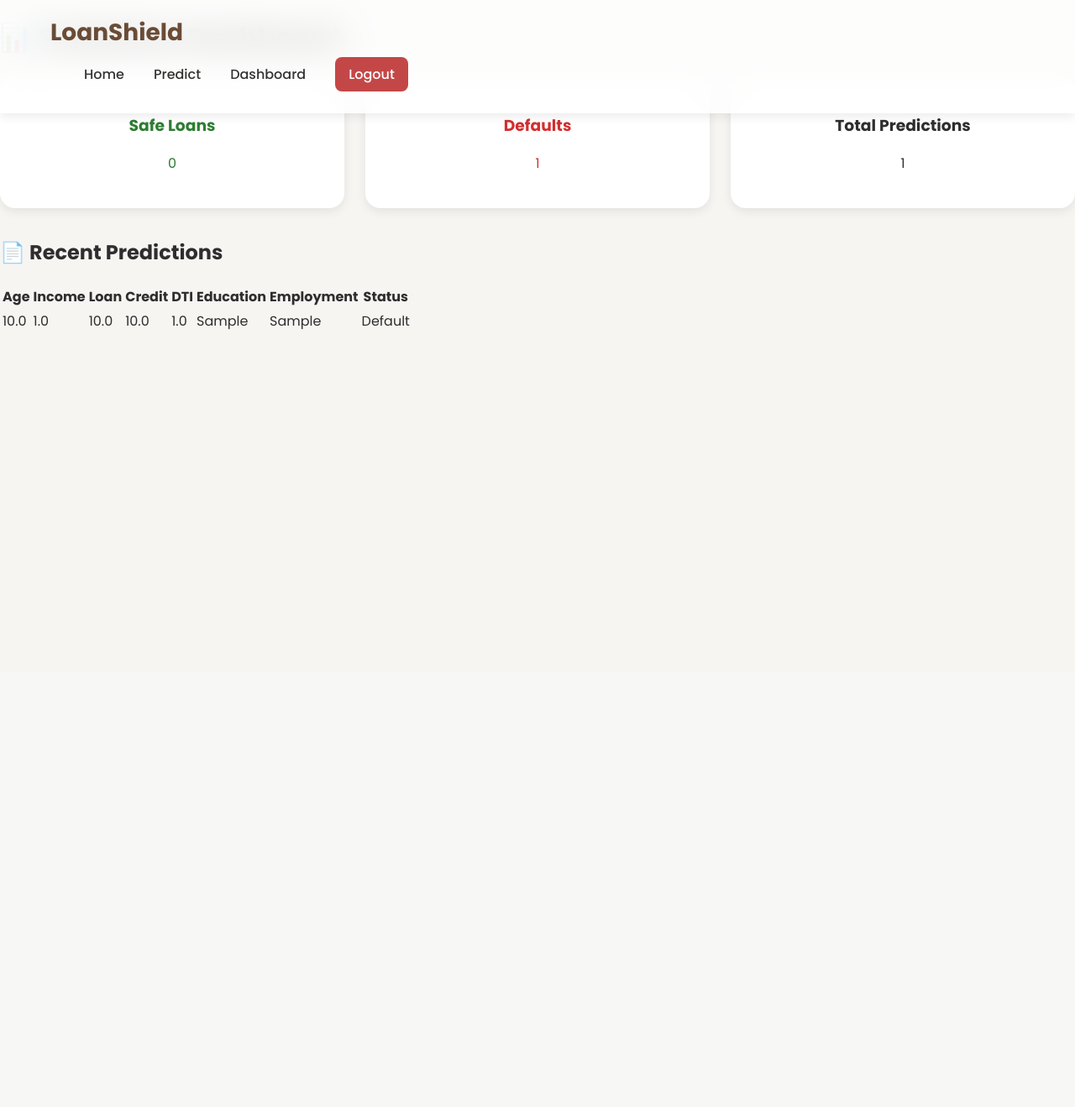
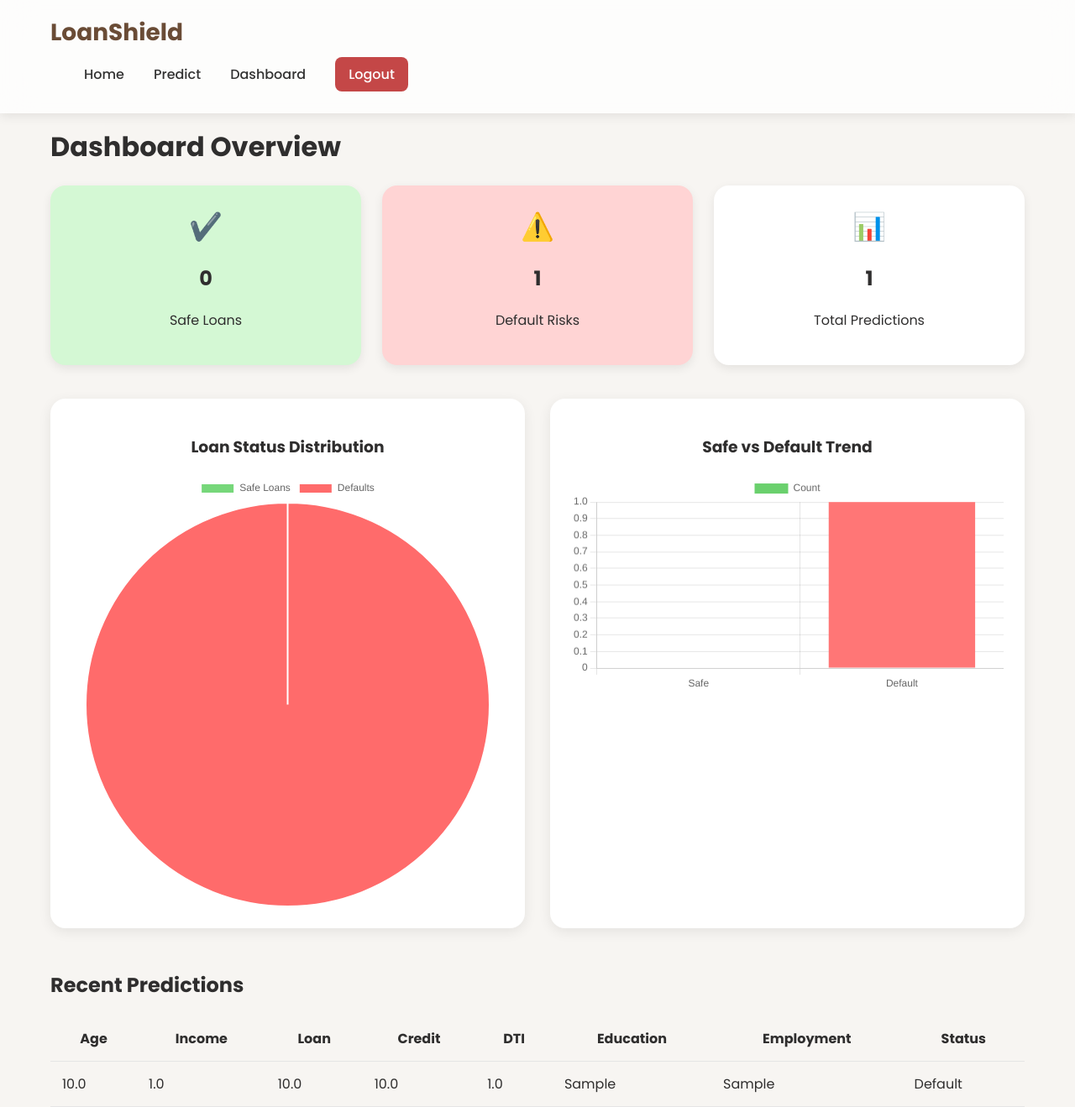
Before and after one commit to vishwasp1005/Loan_def, a Flask app: page /dashboard in a window 1280 px wide. Shown: the whole page at 84% size. Before the commit the page ends 393 px from the top, so only its background shows below. Run offline with Flask 3, Linux system fonts and the light colour scheme; the visitor is signed in with stand-in values (Sample User, id 1); tables that the repository leaves empty hold one stand-in row (values such as "Sample post"); parts of the project's set-up code (start-up, migrations or seed data) failed here and were passed over.

Commit message:
Update dashboard.html

```diff
--- a/templates/dashboard.html
+++ b/templates/dashboard.html
@@ -2,45 +2,89 @@
 <html lang="en">
 <head>
     <meta charset="UTF-8">
-    <meta name="viewport" content="width=device-width, initial-scale=1.0">
-    <title>LoanShield – Dashboard</title>
+    <title>LoanShield - Dashboard</title>
+    <link rel="stylesheet" href="{{ url_for('static', filename='css/style.css') }}">
 
-    <link rel="stylesheet" href="{{ url_for('static', filename='css/style.css') }}">
+    <!-- CHART.JS -->
+    <script src="https://cdn.jsdelivr.net/npm/chart.js"></script>
+
+    <style>
+        .chart-container {
+            display: flex;
+            gap: 30px;
+            margin-top: 40px;
+            flex-wrap: wrap;
+        }
+
+        .chart-box {
+            background: white;
+            flex: 1;
+            min-width: 350px;
+            padding: 25px;
+            border-radius: 18px;
+            box-shadow: 0 4px 15px rgba(0,0,0,0.08);
+            animation: fadeIn 0.9s;
+        }
+
+        .icon {
+            font-size: 32px;
+            margin-bottom: 10px;
+        }
+    </style>
 </head>
 
-<body>
+<body class="fade-in">
 
     {% include 'navbar.html' %}
 
+    <div class="page-container">
 
-    <div class="main">
+        <h1 class="page-title">Dashboard Overview</h1>
 
-        <h1 class="page-title">📊 Prediction Dashboard</h1>
-
+        <!-- TOP CARDS -->
         <div class="stats-container">
 
-            <div class="stat-card safe">
-                <h3>Safe Loans</h3>
-                <p>{{ safe }}</p>
+            <div class="stat-card green fade-in">
+                <div class="icon">✔️</div>
+                <h2>{{ safe }}</h2>
+                <p>Safe Loans</p>
             </div>
 
-            <div class="stat-card danger">
-                <h3>Defaults</h3>
-                <p>{{ danger }}</p>
+            <div class="stat-card red fade-in">
+                <div class="icon">⚠️</div>
+                <h2>{{ danger }}</h2>
+                <p>Default Risks</p>
             </div>
 
-            <div class="stat-card total">
-                <h3>Total Predictions</h3>
-                <p>{{ total }}</p>
+            <div class="stat-card fade-in">
+                <div class="icon">📊</div>
+                <h2>{{ total }}</h2>
+                <p>Total Predictions</p>
             </div>
 
         </div>
 
-        <h2 class="section-title">📄 Recent Predictions</h2>
 
-        <div class="table-wrapper">
-            <table class="styled-table">
-                <thead>
+        <!-- CHARTS -->
+        <div class="chart-container">
+
+            <div class="chart-box">
+                <h3 style="text-align:center;">Loan Status Distribution</h3>
+                <canvas id="pieChart"></canvas>
+            </div>
+
+            <div class="chart-box">
+                <h3 style="text-align:center;">Safe vs Default Trend</h3>
+                <canvas id="barChart"></canvas>
+            </div>
+
+        </div>
+
+
+        <!-- TABLE -->
+        <h2 style="margin-top: 50px;">Recent Predictions</h2>
+
+        <table class="history-table">
             <tr>
                 <th>Age</th>
                 <th>Income</th>
@@ -51,11 +95,9 @@
                 <th>Employment</th>
                 <th>Status</th>
             </tr>
-                </thead>
 
-                <tbody>
             {% for row in history %}
-                    <tr>
+            <tr class="fade-in">
                 <td>{{ row.age }}</td>
                 <td>{{ row.income }}</td>
                 <td>{{ row.loan_amount }}</td>
@@ -63,20 +105,47 @@
                 <td>{{ row.dti_ratio }}</td>
                 <td>{{ row.education }}</td>
                 <td>{{ row.employment }}</td>
-                        <td>
-                            {% if row.prediction == 0 %}
-                                <span class="tag safe-tag">Safe</span>
-                            {% else %}
-                                <span class="tag danger-tag">Default</span>
-                            {% endif %}
+                <td class="{{ 'green' if row.prediction == 0 else 'red' }}">
+                    {{ "Safe" if row.prediction == 0 else "Default" }}
                 </td>
             </tr>
             {% endfor %}
-                </tbody>
         </table>
-        </div>
 
     </div>
 
+
+    <!-- CHART SCRIPTS -->
+    <script>
+        const safe = {{ safe }};
+        const danger = {{ danger }};
+
+        /* PIE CHART */
+        new Chart(document.getElementById('pieChart'), {
+            type: 'pie',
+            data: {
+                labels: ['Safe Loans', 'Defaults'],
+                datasets: [{
+                    data: [safe, danger],
+                    backgroundColor: ['#76d77a', '#ff6b6b']
+                }]
+            }
+        });
+
+        /* BAR CHART */
+        new Chart(document.getElementById('barChart'), {
+            type: 'bar',
+            data: {
+                labels: ['Safe', 'Default'],
+                datasets: [{
+                    label: 'Count',
+                    data: [safe, danger],
+                    backgroundColor: ['#6ad06d', '#ff7676']
+                }]
+            },
+            options: { responsive: true }
+        });
+    </script>
+
 </body>
 </html>
```
Lines whose indentation alone changed are shown as unchanged.
